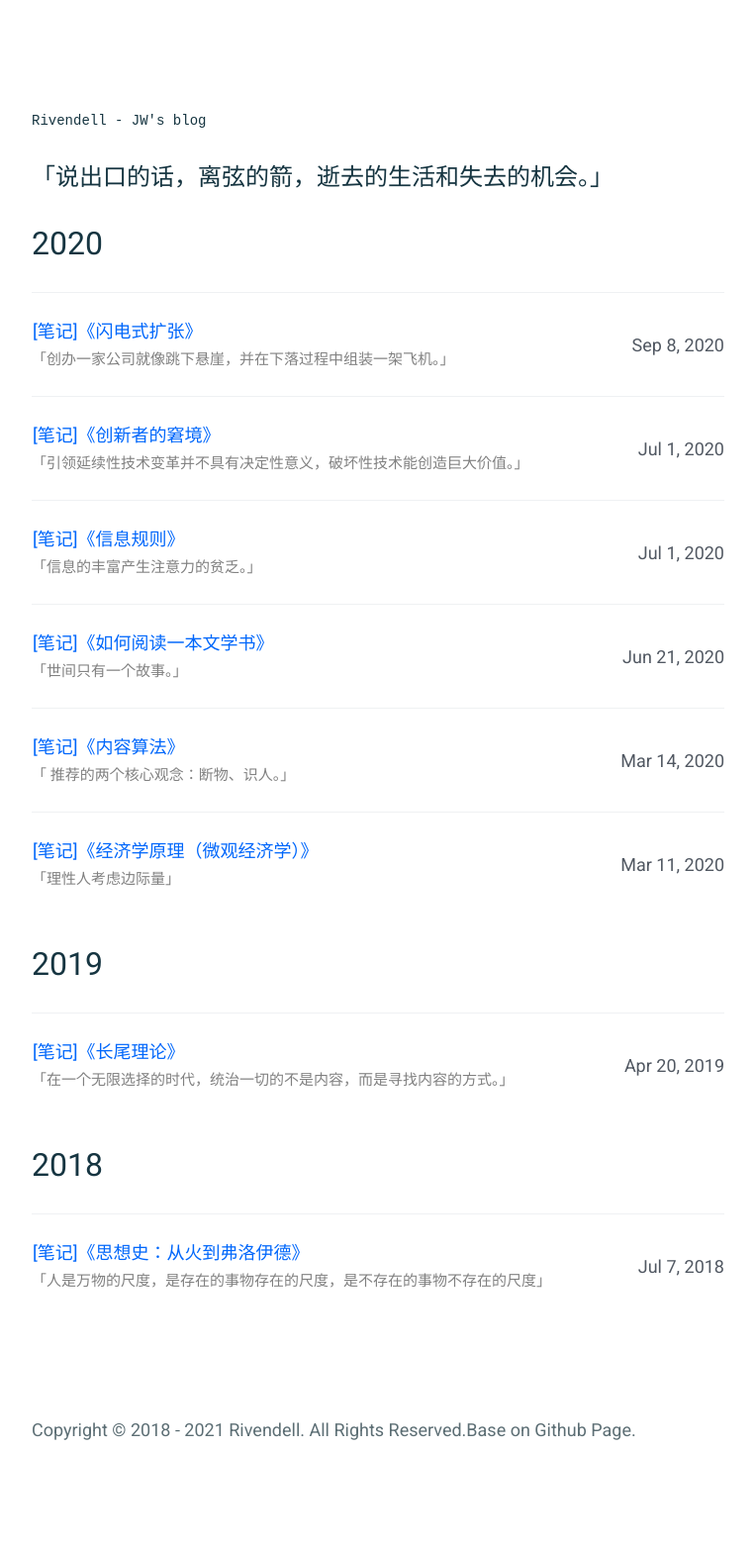
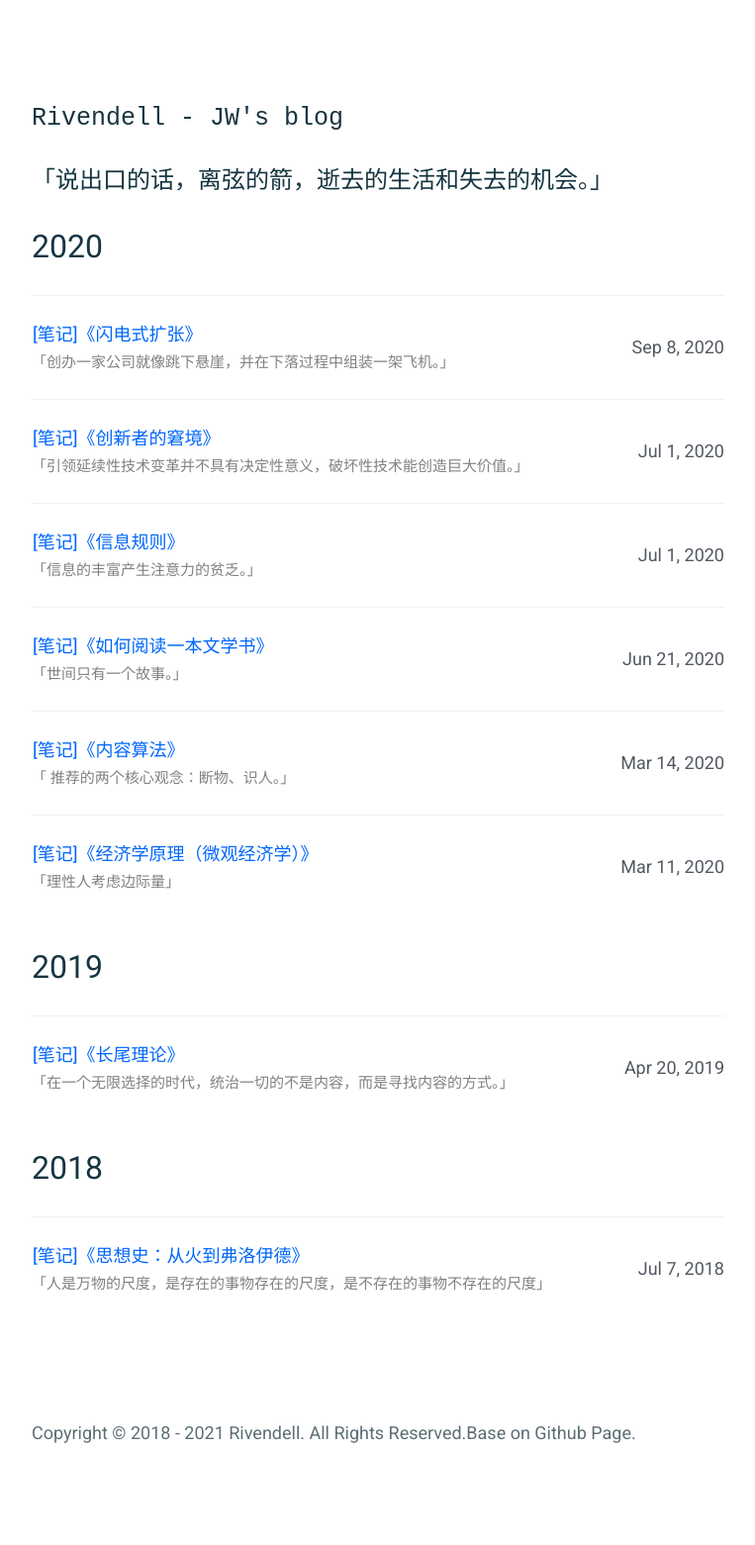
Before and after one commit to icarus507/icarus507.github.io, a Jekyll site: the page built from index.html, in a window 1280 px wide. Shown: the whole page at 99% size, without its empty margins (258-1021 px from the left). Built offline with Jekyll 4.4.1, drawn with Linux system fonts in a browser that asks for light colours.

Commit message:
Update _mixins.scss

```diff
--- a/_sass/helpers/_mixins.scss
+++ b/_sass/helpers/_mixins.scss
@@ -65,7 +65,7 @@
 }
 
 @mixin fs--code {
-    font-size: 1.4rem;
+    font-size: 2.5rem;
     line-height: 1.5;
 }
 
```
